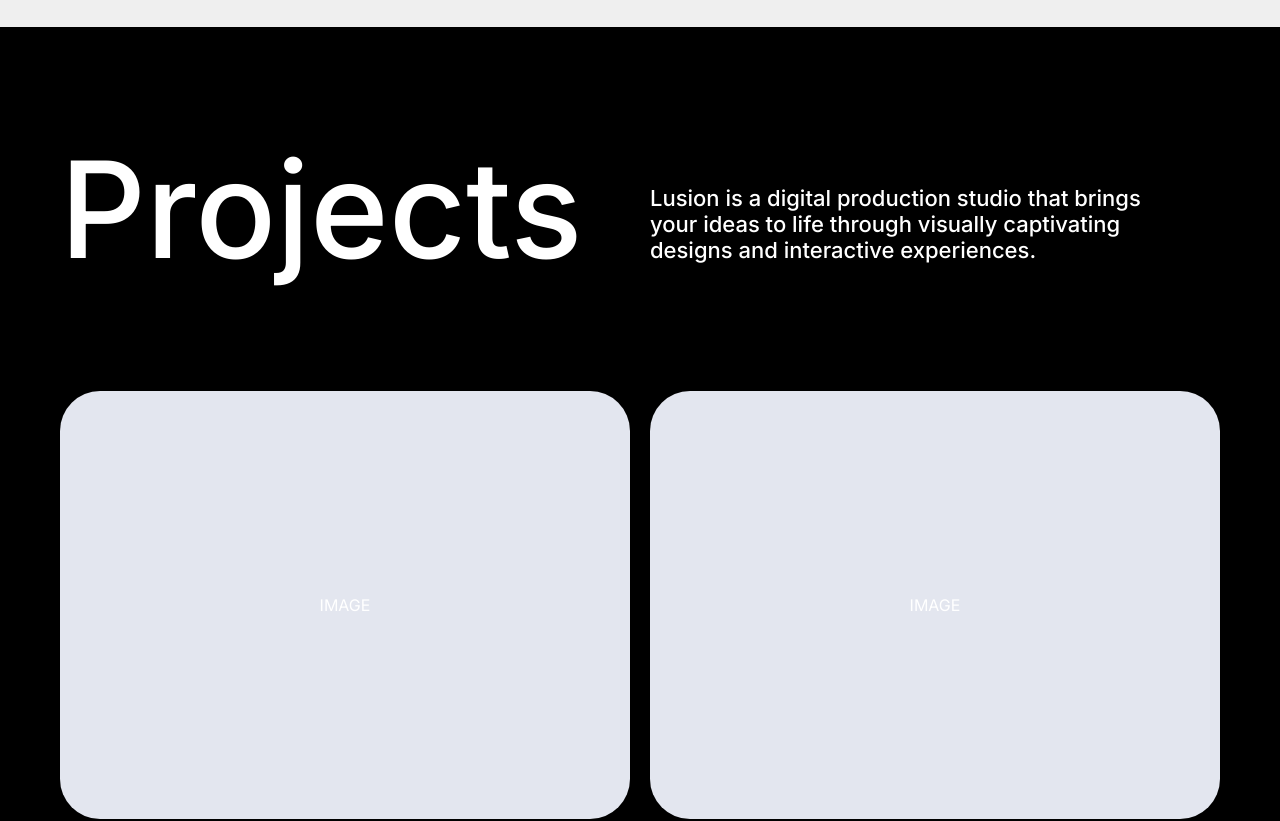
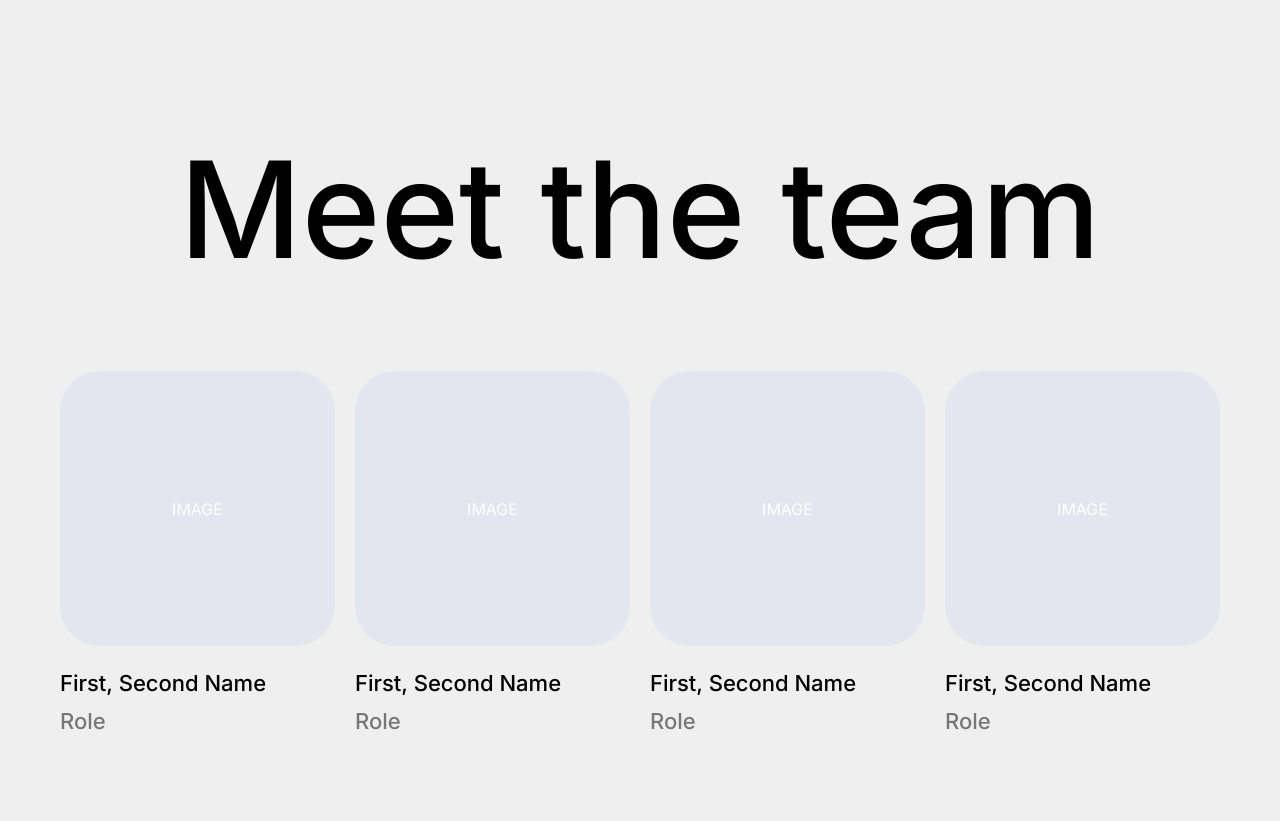
Before and after one commit to testolinp/momiji, a Next.js app: page / in a window 1280 px wide. Shown: the part 2080-2901 px from the top of the page. Built offline with nearby package versions, Linux system fonts and the light colour scheme.

Commit message:
add team

```diff
--- a/src/app/page.tsx
+++ b/src/app/page.tsx
@@ -1,6 +1,7 @@
 import ContactUs from './ui/contact-us/contact-us';
 import Herospace from './ui/herospace/herospace'
 import Projects from './ui/projects/projects';
+import Team from './ui/team/team';
 import Visions from './ui/visions/visions';
 
 export type Herospace = {
@@ -15,6 +16,7 @@
     <>
       <Herospace></Herospace>
       <Visions></Visions>
+      <Team></Team>
       <Projects></Projects>
       <ContactUs></ContactUs>
     </>
--- a/src/app/ui/contact-us/contact-us.tsx
+++ b/src/app/ui/contact-us/contact-us.tsx
@@ -2,7 +2,6 @@
 import styles from './contact-us.module.css'
 
 export default function ContactUs() {
-
   return (
     <section className={styles.contact}>
       <span>IS your big idea ready to go wild?</span>
--- a/src/app/ui/footer/footer.tsx
+++ b/src/app/ui/footer/footer.tsx
@@ -1,6 +1,6 @@
 import Link from 'next/link'
 import styles from './footer.module.css'
-import { inter } from '../fonts'
+import {inter} from '../fonts'
 
 export default function Footer({data}) {
   const {mainLink, socials} = data
--- a/src/app/ui/herospace/herospace.tsx
+++ b/src/app/ui/herospace/herospace.tsx
@@ -1,11 +1,9 @@
 import styles from './herospace.module.css'
-import { inter } from '../fonts'
+import {inter} from '../fonts'
 import Image from 'next/image'
-import { Herospace } from '../../page'
+import {Herospace} from '../../page'
 
 export default function Herospace() {
-
-
   return (
     <section className={styles.herospace}>
       <div className={styles.herospace__content}>
--- /dev/null
+++ b/src/app/ui/team-card/team-card.module.css
@@ -0,0 +1,41 @@
+.teamCard {
+  color: var(--white-color);
+}
+
+.teamCard__image {
+  border-radius: 40px;
+  background: var(--grey-color);
+  width: 100%;
+  aspect-ratio: 3/3;
+  display: flex;
+  justify-content: center;
+  align-items: center;
+}
+
+.teamCard h3 {
+  padding-top: 24px;
+  font-weight: 500;
+  font-size: 16px;
+  line-height: 19px;
+  color: var(--black-color);
+}
+
+.teamCard p {
+  padding-top: 12px;
+  color: rgba(0, 0, 0, .5);
+  font-size: 16px;
+  font-weight: 500;
+  line-height: 19px;
+}
+
+@media only screen and (min-width: 1024px) {
+  .teamCard h3 {
+    font-size: 22px;
+    line-height: 26px;
+  }
+
+  .teamCard p {
+    font-size: 22px;
+    line-height: 26px;
+  }
+}
--- /dev/null
+++ b/src/app/ui/team-card/team-card.tsx
@@ -0,0 +1,13 @@
+import styles from './team-card.module.css'
+
+export default function TeamCard() {
+  return (
+    <article className={styles.teamCard}>
+      <div className={styles.teamCard__image}>
+        IMAGE
+      </div>
+      <h3>First, Second Name</h3>
+      <p>Role</p>
+    </article>
+  )
+}
--- /dev/null
+++ b/src/app/ui/team/team.module.css
@@ -0,0 +1,43 @@
+.team {
+  padding: 100px 16px 100px;
+}
+
+.team h2 {
+  font-size: 62px;
+  font-weight: 500;
+  line-height: 65px;
+  color: var(--black-color);
+}
+
+.team__list {
+  padding-top: 64px;
+  list-style: none;
+  display: grid;
+  grid-template-columns: repeat(2, 1fr);
+  gap: 16px;
+}
+
+@media only screen and (min-width: 1024px) {
+  .team h2 {
+    font-size: 110px;
+    line-height: 130px;
+    text-align: center;
+  }
+
+  .team__list {
+    grid-template-columns: repeat(4, 1fr);
+    gap: 20px;
+    padding-top: 80px;
+  }
+}
+
+@media only screen and (min-width: 1280px) {
+  .team {
+    padding: 100px 60px 200px;
+  }
+
+  .team h2 {
+    font-size: 134px;
+    line-height: 164px;
+  }
+}
--- /dev/null
+++ b/src/app/ui/team/team.tsx
@@ -0,0 +1,24 @@
+import TeamCard from '../team-card/team-card'
+import styles from './team.module.css'
+
+export default function Team() {
+  return (
+    <section className={styles.team}>
+      <h2>Meet the team</h2>
+      <ul className={styles.team__list}>
+        <li>
+          <TeamCard></TeamCard>
+        </li>
+        <li>
+          <TeamCard></TeamCard>
+        </li>
+        <li>
+          <TeamCard></TeamCard>
+        </li>
+        <li>
+          <TeamCard></TeamCard>
+        </li>
+      </ul>
+    </section>
+  )
+}
```
